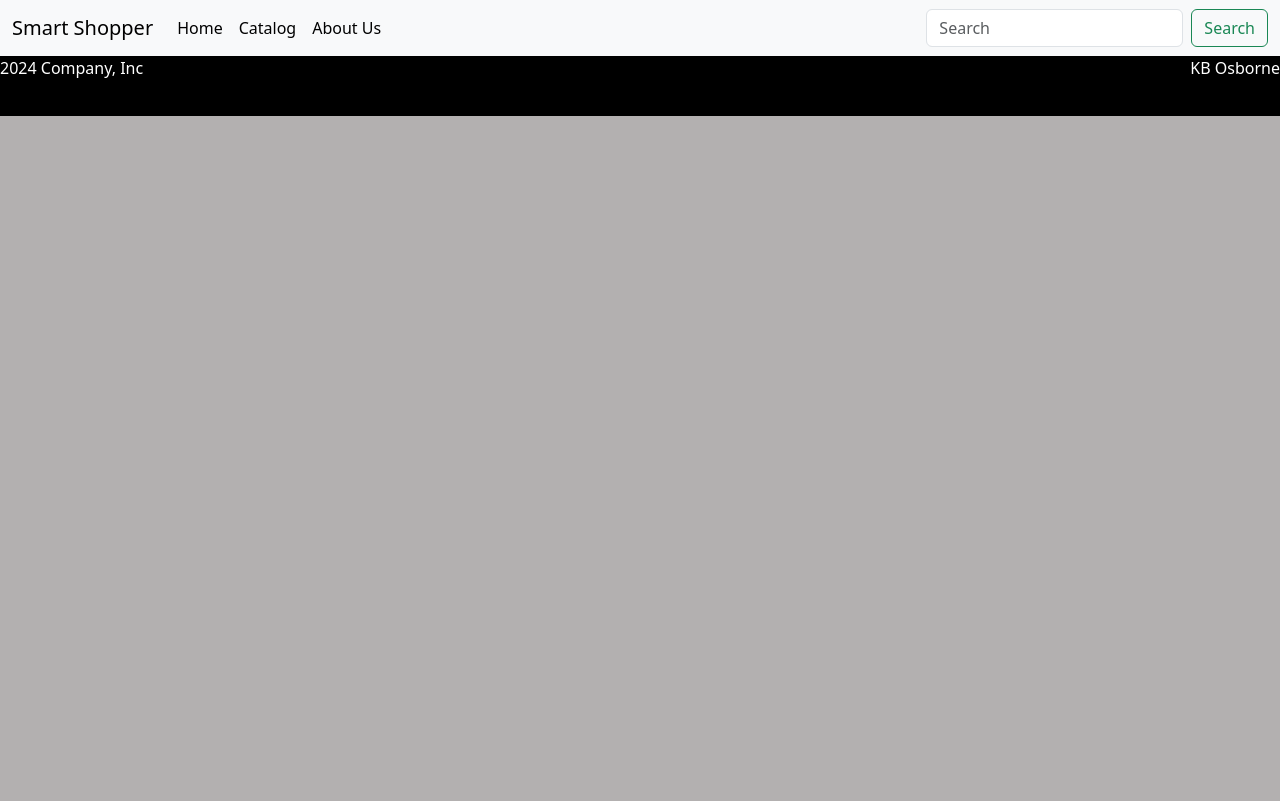
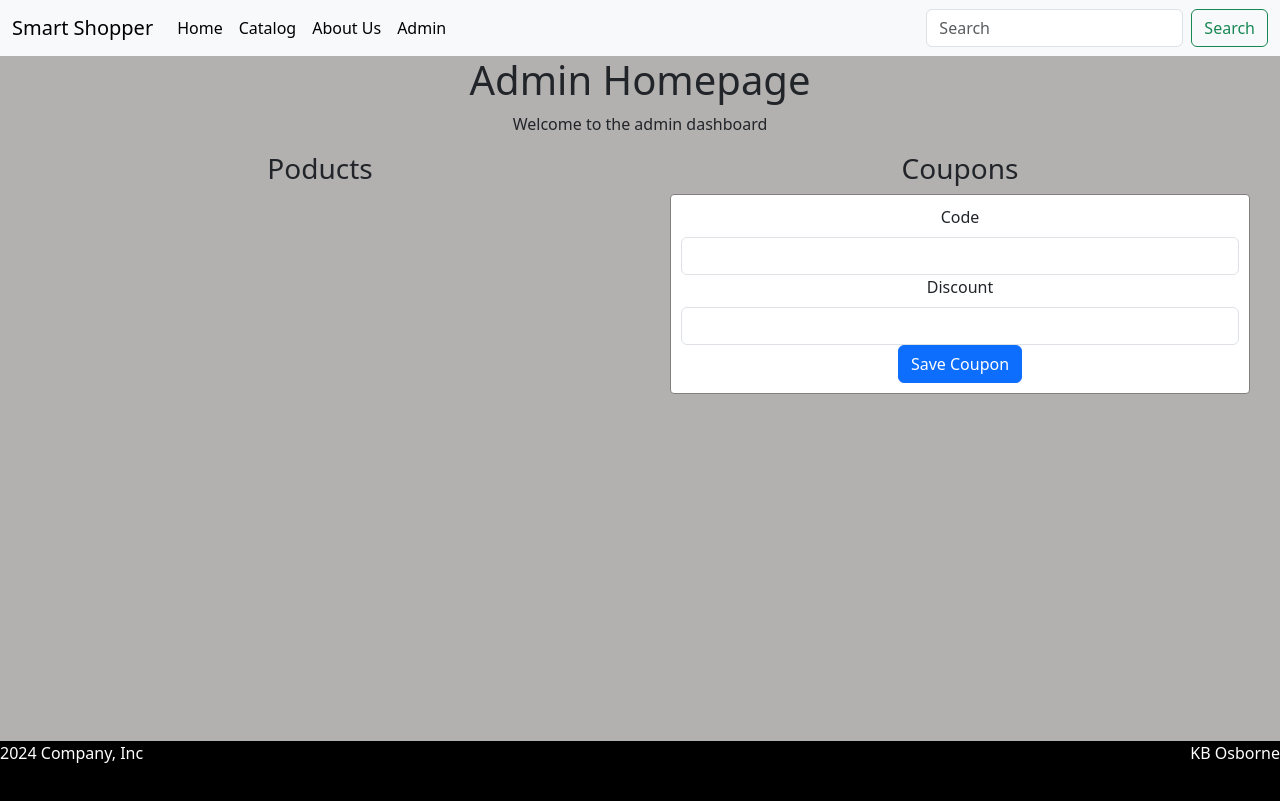
Before and after one commit to Asinkingship/onlineStore-48, a React (Create React App) app in the folder app/: page /admin in a window 1280 px wide. Built offline with nearby package versions, Linux system fonts and the light colour scheme.

Commit message:
added 109 session 2

```diff
--- a/app/package.json
+++ b/app/package.json
@@ -3,6 +3,7 @@
   "version": "0.1.0",
   "private": true,
   "dependencies": {
+    "@fortawesome/fontawesome-free": "^6.5.2",
     "@testing-library/jest-dom": "^5.17.0",
     "@testing-library/react": "^13.4.0",
     "@testing-library/user-event": "^13.5.0",
--- a/app/src/App.js
+++ b/app/src/App.js
@@ -4,10 +4,12 @@
 import Catalog from './pages/catalog';
 import AboutUs from './pages/aboutUs';
 import Home from './pages/home';
+import Admin from './pages/admin';
 
 import {BrowserRouter, Routes, Route} from 'react-router-dom'
 import "bootstrap/dist/css/bootstrap.min.css";
 import "bootstrap/dist/js/bootstrap.min.js";
+import '@fortawesome/fontawesome-free/css/all.css';
 import './App.css';
 
 function App() {
@@ -21,6 +23,7 @@
         <Route exact path="/" element={<Home/>} />
         <Route exact path="/catalog" element={<Catalog />} />
         <Route exact path="/about" element={<AboutUs />} />
+        <Route exact path="/admin" element={<Admin />} />
       </Routes>
 
       <Footer/>
--- a/app/src/components/navbar.jsx
+++ b/app/src/components/navbar.jsx
@@ -24,6 +24,9 @@
         <li className="nav-item">
           <Link className="nav-link active" aria-current="page" to="/about">About Us</Link>
         </li>
+        <li className="nav-item">
+          <Link className="nav-link active" aria-current="page" to="/admin">Admin</Link>
+        </li>
          {/* Page Navigation */}
 
       </ul>
--- a/app/src/components/product.jsx
+++ b/app/src/components/product.jsx
@@ -1,24 +1,41 @@
+import { useState } from 'react';
 import QuantityPicker from './quantityPicker';
 import './styles/product.css';
 
 function Product(props){
 
+    const [quantity, setQuantity] = useState(1);
+
     function Add(){
         console.log("adding" + props.info.title)
     }
+
+    function handleQuantityChange(val){
+        setQuantity(val);
+    }
+
+    function getTotal(){
+        let total = props.info.price * quantity;
+        return total.toFixed(2);
+    }
+
+
     return(
         <div className="product">
 
             <img src={"/images/" + props.info.image} alt="" />
             <h5>-{props.info.title}-</h5>
 
-            <label className='total'>${props.info.price.toFixed(2)}</label>
+            <label className='total'>${getTotal()}</label>
             <label>${props.info.price.toFixed(2)}</label>
 
 
-            <QuantityPicker />
-            <div>
-            <button onClick={Add} className="btn btn-sm btn-primary">Add</button>
+            <div className="controls">
+
+            <QuantityPicker onChange={handleQuantityChange} />
+            <button onClick={Add} className="btn btn-sm btn-primary">
+            <i class="fa-solid fa-cart-arrow-down"></i>
+            </button>
             </div>
 
 
--- a/app/src/components/quantityPicker.jsx
+++ b/app/src/components/quantityPicker.jsx
@@ -1,6 +1,6 @@
 import { useState } from 'react';
 import "./styles/quantityPicker.css";
-function QuantityPicker(){
+function QuantityPicker(props){
 
     const [quantity, setQuantity] = useState(1);
 
@@ -8,13 +8,17 @@
         let val = quantity - 1;
         if(val > 0){
         setQuantity(val);
+        props.onChange(val);
         }
     }
 
     function increase(){
         let val = quantity + 1;
         setQuantity(val);
+        props.onChange(val);
     }
+
+
 
 
 
--- a/app/src/components/styles/product.css
+++ b/app/src/components/styles/product.css
@@ -7,6 +7,7 @@
     display: inline-block;
     margin: 10px;
     margin-bottom: 50px;
+    background-color: white;
 }
 
 .product img{
--- /dev/null
+++ b/app/src/pages/admin.jsx
@@ -0,0 +1,58 @@
+import "./styles/admin.css"
+import { useState } from 'react';
+function Admin(){
+
+    const [coupon, setCoupon] = useState({
+        code: '',
+        discount: '',
+    });
+
+    function handleCoupon(e){
+        const text = e.target.value;
+        const name = e.target.value;
+
+        // create a copy
+        let copy = {...coupon};
+        // modify the copy
+        copy[name] = text;
+        // set the copy back
+        setCoupon(copy);
+    }
+
+    return(
+
+        <div className="adminHome page">
+            <h1>Admin Homepage</h1>
+            <p>Welcome to the admin dashboard</p>
+
+            <div className="parent">
+                <section className="sec-prods">
+                    <h3>Poducts</h3>
+                </section>
+
+                <section className= "sec-coupons">
+                    <h3>Coupons</h3>
+
+                    <div className="form">
+
+                        <div>
+                            <label className="form-label">Code</label>
+                            <input onChange={handleCoupon} name="code" type="text" className="form-control" />
+                        </div>
+                        <div>
+                            <label className="form-label">Discount</label>
+                            <input onChange={handleCoupon} name="discount" type="text" className="form-control" />
+                        </div>
+                            <button className='btn btn-primary'>Save Coupon</button>
+
+                </div>
+                </section>
+            </div>
+        </div>
+
+
+
+    );
+}
+
+export default Admin;
--- /dev/null
+++ b/app/src/pages/styles/admin.css
@@ -0,0 +1,21 @@
+
+
+.adminHome .parent{
+    display: flex;
+}
+
+.adminHome .sec-prods{
+    flex: 4;
+
+}
+.adminHome .sec-coupons{
+    flex: 4;
+
+}
+.adminHome .form {
+    background-color: white;
+    border: 1px solid #817f7f;
+    border-radius: 4px;
+    margin: 5px 30px;
+    padding: 10px;
+}
```
Also changed, not shown: 1 other file (tests, documents, lock files or other folders).
